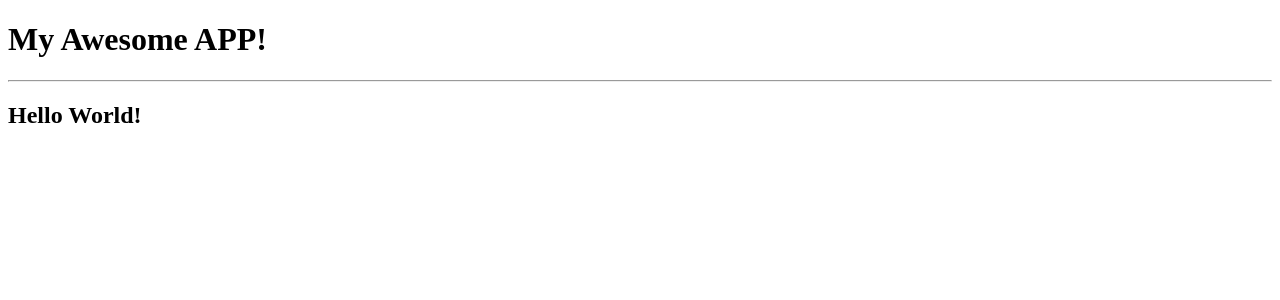
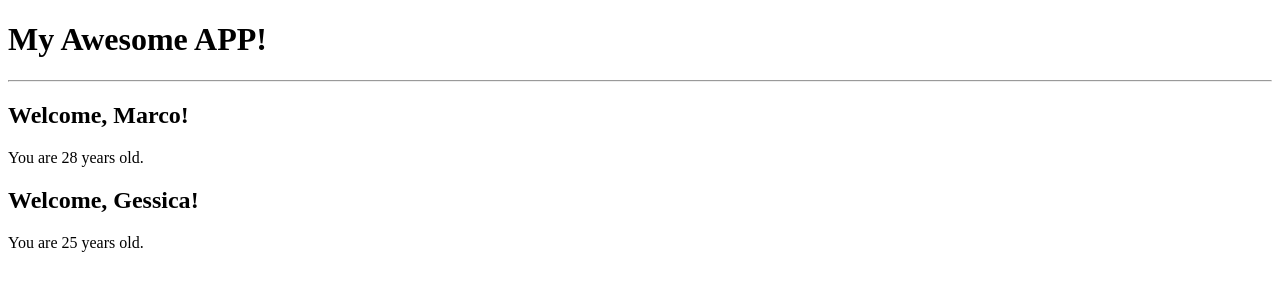
Before and after one commit to SkelGames95/ReactModules, a React (Vite) app in the folder Lessons/my-app/: page / in a window 1280 px wide. Shown: the top 300 px of the page. Built offline with nearby package versions, Linux system fonts and the light colour scheme.

Commit message:
props & components lesson done

```diff
--- a/Lessons/my-app/src/App.jsx
+++ b/Lessons/my-app/src/App.jsx
@@ -1,10 +1,12 @@
-import { HelloWorld } from "./HelloWorld"
+// import { HelloWorld } from "./HelloWorld"
+import { Welcome } from "./Welcome"
 
 export const App = () => {
     return(
     <div>
         <h1>My Awesome APP!</h1>
         <hr />
-        <HelloWorld />
+        <Welcome name="Marco" age={28}/>
+        <Welcome name="Gessica" age={25}/>
     </div>
 )}
--- /dev/null
+++ b/Lessons/my-app/src/Welcome.jsx
@@ -0,0 +1,21 @@
+// accessing object property directly on result
+
+// export const Welcome = (props) => <h2>Welcome, {props.name}!</h2>;
+
+// // accessing object property using destructuring
+
+// export const Welcome = (props) => {
+//     const {name} = props                        // exploding props as the object and destructuring it to get the name property's value
+//     return <h2>Welcome, {name}!</h2>            // accessing directly to the variable created before
+// }
+
+// accessing object property by expanding the object and taking only its name property as considerable parameter (we are still taking the whole object but bypassing the rest with destructuring)
+
+// export const Welcome = ({name}) => <h2>Welcome, {name}!</h2>;       // identifying directly which props the component is taking
+
+export const Welcome = ({name, age}) => {
+    return <div>
+        <h2>Welcome, {name}!</h2>
+        <p>You are {age} years old.</p>
+    </div>
+}
```
